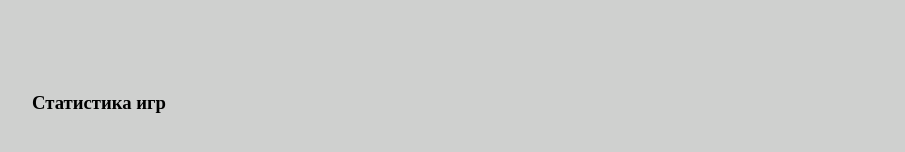
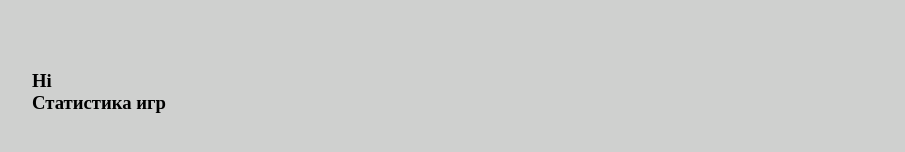
Before and after one commit to kachid/memoji-app, a Vue app: page / in a window 1280 px wide. Shown: the part 586-738 px from the top of the page, without its empty margins (68-973 px from the left). Built offline with nearby package versions, Linux system fonts and the light colour scheme.

Commit message:
add slot welcome

```diff
--- a/src/App.vue
+++ b/src/App.vue
@@ -23,7 +23,7 @@
          <UserInfo
             :msgTime="complitedTime"
          >
-             <h3>Hi</h3>
+             <h3 slot="welcome">Hi</h3>
          </UserInfo>
          <Modal v-if="showModal"
                 @close="closeWindow"
--- a/src/components/UserInfo.vue
+++ b/src/components/UserInfo.vue
@@ -1,6 +1,7 @@
 <template>
     <div class="user-wrapper">
         <header>
+            <slot name="welcome"></slot>
             <h3>Статистика игр</h3>
             <span v-if="msgTime > 0">Вы прошли игру за {{msgTime}} секунды</span>
         </header>
```
